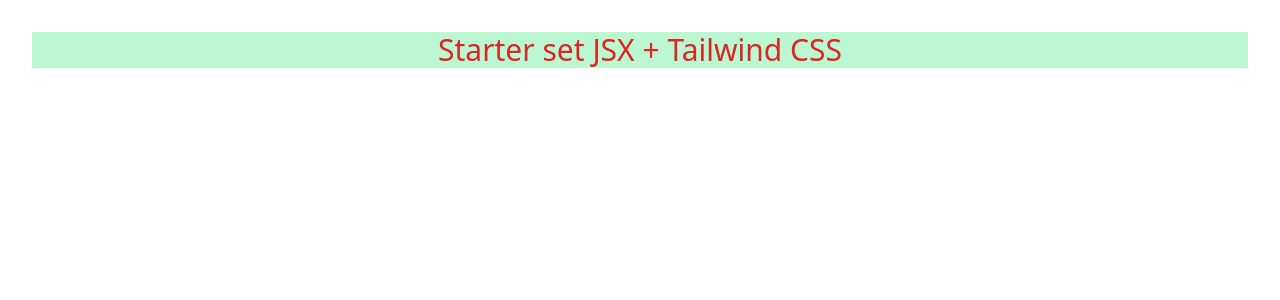
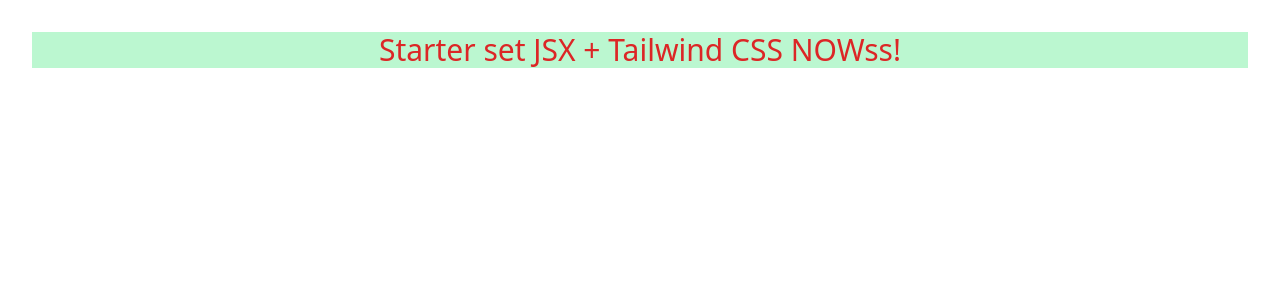
Before and after one commit to engromerbaig/chat-app, a React (Vite) app: page / in a window 1280 px wide. Shown: the top 300 px of the page. Built offline with nearby package versions, Linux system fonts and the light colour scheme.

Commit message:
1st commit

```diff
--- a/src/App.jsx
+++ b/src/App.jsx
@@ -7,7 +7,7 @@
     <>
      <div className="text-red-600 text-3xl bg-green-200">
 
-      Starter set JSX + Tailwind CSS
+      Starter set JSX + Tailwind CSS NOWss!
      </div>
     </>
   )
--- /dev/null
+++ b/src/components/UserList/UserList.jsx
@@ -0,0 +1,7 @@
+const UserList = () => {
+    return ( <div>
+        user list
+    </div> );
+}
+
+export default UserList;
```
Also changed, not shown: src/components/ChatWindow/ChatWindow.jsx (added), src/components/Header/Header.jsx (added), src/components/Login/Login.jsx (added), src/components/MessageInput/MessageInput.jsx (added), src/components/MessageList/MessageList.jsx (added).
